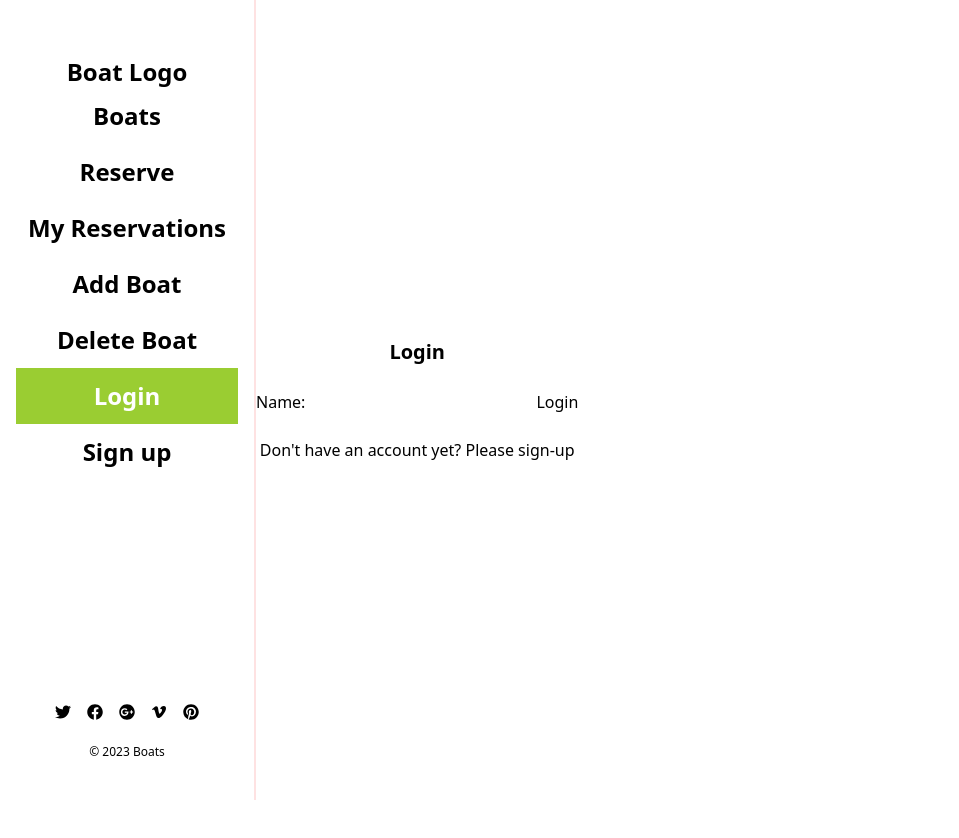
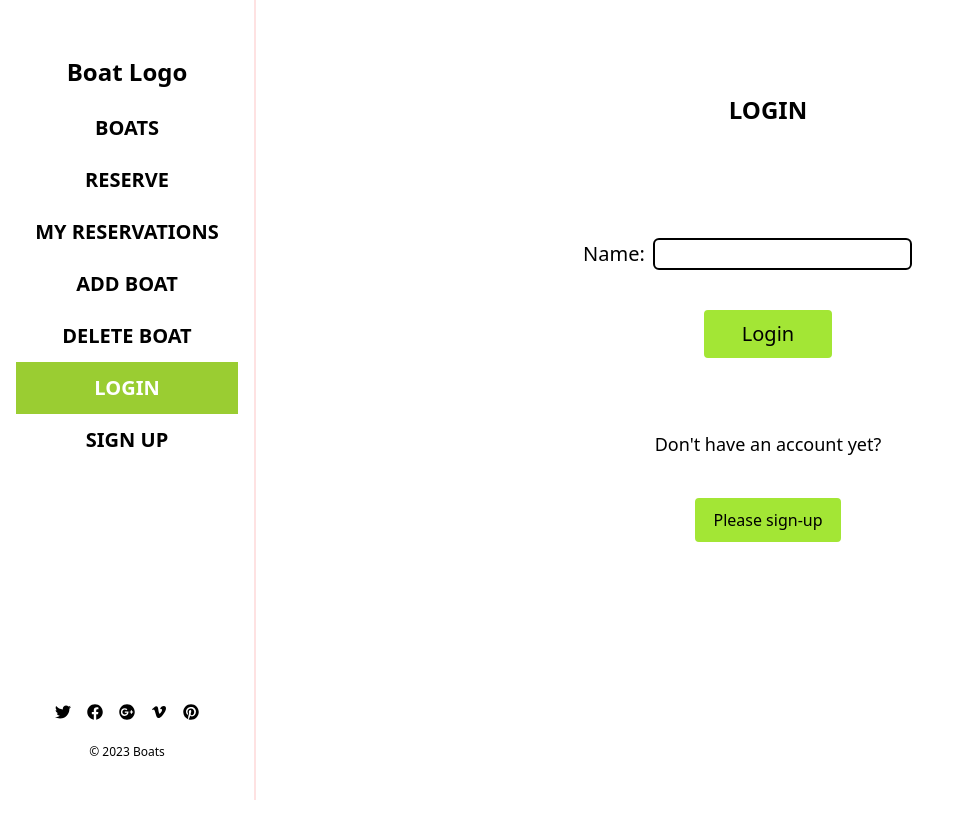
Before and after one commit to Felipe-Perez-Ferraro/final_capstone_front, a React (Create React App) app: page /login in a window 1280 px wide. Shown: the top 838 px of the page, without its empty margins (0-959 px from the left). Before the commit the page ends 800 px from the top, so only its background shows below. Built offline with nearby package versions, Linux system fonts and the light colour scheme.

Commit message:
Style the login and signup pages

```diff
--- a/src/components/Header.jsx
+++ b/src/components/Header.jsx
@@ -45,7 +45,7 @@ const Header = () => {
             <h2 className="font-bold text-2xl mr-10">Boat Logo</h2>
           </div>
 
-          <ul className="flex flex-col text-2xl font-bold items-center mb-[150px]">
+          <ul className="flex flex-col text-xl font-bold items-center mb-[150px] uppercase">
             {links.map(({ path, text }) => (
               <li key={text} className="w-full">
                 <NavLink to={path} onClick={() => setIsOpen(false)} className="w-full block text-center py-4">
@@ -82,8 +82,8 @@ const Header = () => {
       <section className="hidden lg:flex flex-col justify-between h-full pb-6">
         <h2 className="font-bold text-2xl text-center mt-10">Boat Logo</h2>
 
-        <nav className="mb-[200px]">
-          <ul className="hidden lg:flex flex-col text-2xl m-0 font-bold">
+        <nav className="mb-[200px] uppercase">
+          <ul className="hidden lg:flex flex-col text-xl m-0 font-bold">
             {links.map(({ path, text }) => (
               <li key={text}>
                 <NavLink to={path} className="block text-center py-3">
--- a/src/components/pages/Login.jsx
+++ b/src/components/pages/Login.jsx
@@ -27,23 +27,29 @@ const Login = () => {
   };
 
   return (
-    <section className="flex flex-col items-center gap-6">
-      <h2 className="text-center text-xl font-bold">Login</h2>
+    <section className="flex flex-col items-center gap-8 m-4 lg:w-full lg:h-screen lg:mt-[20%]">
+      <h2 className="text-center text-2xl font-black uppercase mb-20">Login</h2>
 
-      <form onSubmit={handleSubmit}>
+      <form onSubmit={handleSubmit} className="flex flex-col text-xl">
         <label htmlFor="name-input">
           Name:
-          <input id="name-input" type="text" value={name} onChange={(e) => setName(e.target.value)} />
+          <input
+            id="name-input"
+            type="text"
+            value={name}
+            onChange={(e) => setName(e.target.value)}
+            className="border-2 border-black rounded-md ml-2 w-[70%]"
+          />
         </label>
         {formError && <p className="text-red-500">{formError}</p>}
-        <button type="submit">Login</button>
+        <button type="submit" className="border-2 border-lime-400 bg-lime-400 rounded px-4 py-2 w-32 self-center my-10">Login</button>
       </form>
 
-      <h4>
+      <h4 className="text-lg">
         Don&apos;t have an account yet?
-        {' '}
-        <Link to="/signup">Please sign-up</Link>
       </h4>
+
+      <Link to="/signup" className="cursor-pointer border-2 border-lime-400 bg-lime-400 rounded py-2 px-4 my-2">Please sign-up</Link>
     </section>
   );
 };
--- a/src/components/pages/Signup.jsx
+++ b/src/components/pages/Signup.jsx
@@ -27,16 +27,22 @@ const Signup = () => {
   };
 
   return (
-    <section className="flex flex-col items-center gap-6">
-      <h2 className="text-center text-xl font-bold">Sign up</h2>
+    <section className="flex flex-col items-center gap-8 m-4 lg:w-full lg:h-screen lg:mt-[20%]">
+      <h2 className="text-center text-2xl font-black uppercase mb-20">Sign up</h2>
 
-      <form onSubmit={handleSubmit}>
+      <form onSubmit={handleSubmit} className="flex flex-col text-xl">
         <label htmlFor="name-input">
           Name:
-          <input id="name-input" type="text" value={name} onChange={(e) => setName(e.target.value)} />
+          <input
+            id="name-input"
+            type="text"
+            value={name}
+            onChange={(e) => setName(e.target.value)}
+            className="border-2 border-black rounded-md ml-2 w-[70%]"
+          />
         </label>
         {formError && <p className="text-red-500">{formError}</p>}
-        <button type="submit">Sign up</button>
+        <button type="submit" className="border-2 border-lime-400 bg-lime-400 rounded px-4 py-2 w-32 self-center my-10">Sign up</button>
       </form>
     </section>
   );
```
